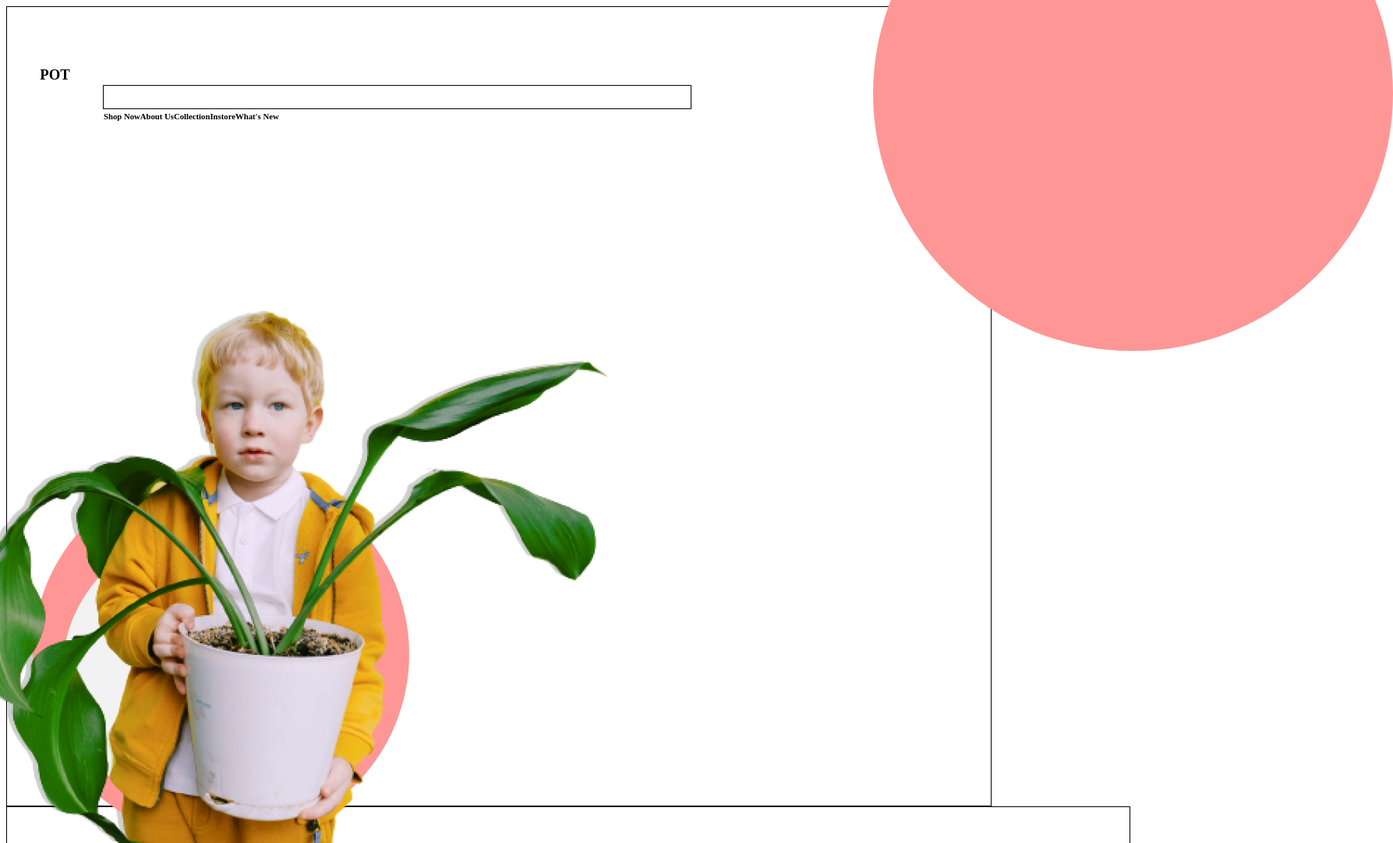
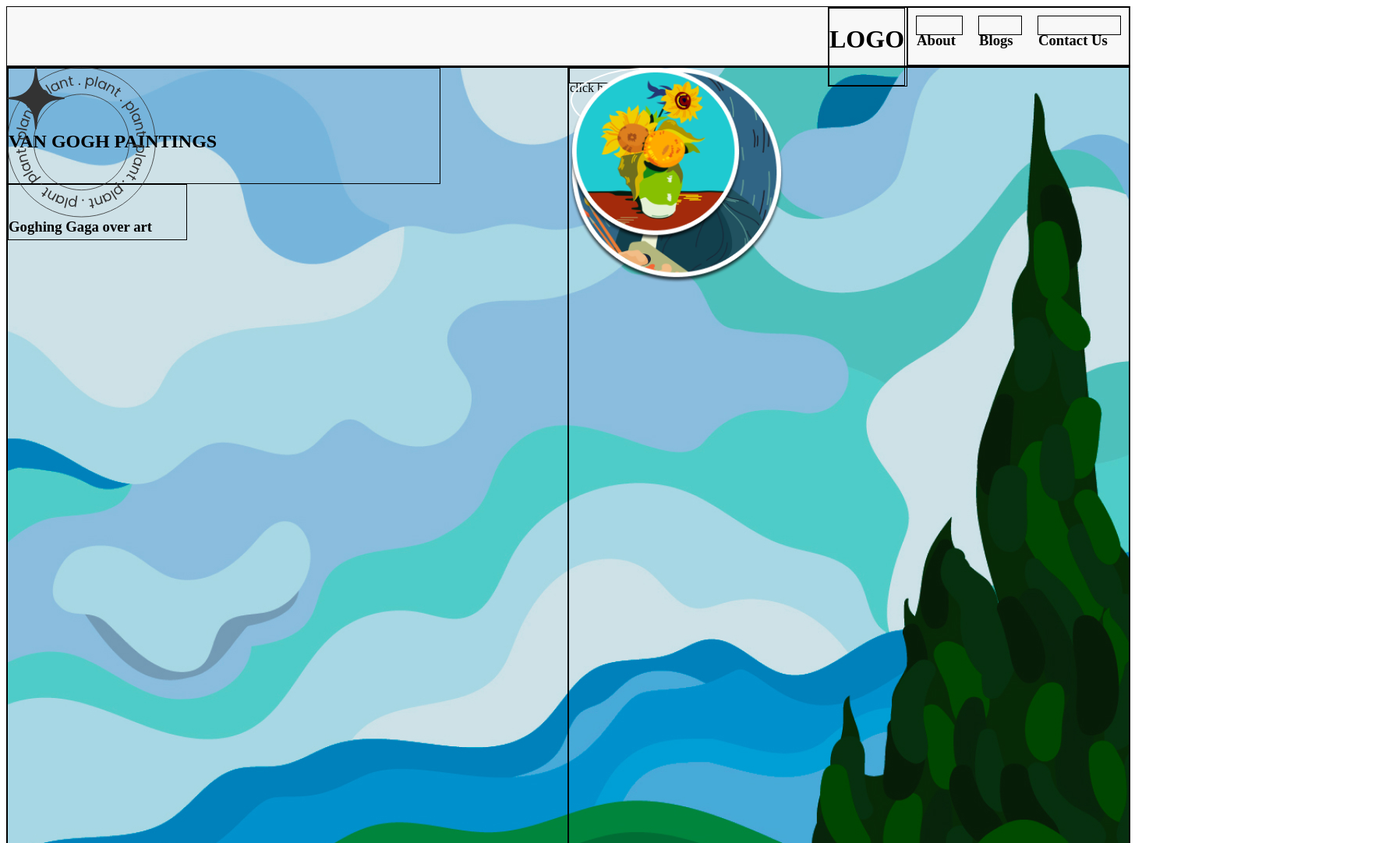
Before and after one commit to F3lipe4/Landing-page, a plain HTML site: page Index.html in a window 1280 px wide. Shown: the top 1081 px of the page at 78% size, 1787 px wide, since content can reach past the window. Drawn offline with Linux system fonts and the light colour scheme.

Commit message:
Landing page no css

```diff
--- a/Index.html
+++ b/Index.html
@@ -7,62 +7,46 @@
     <title>Plant house</title>
     <link rel="stylesheet" href="css/style.css">
 </head>
-<header>
-    <section class="flex-principal">
-        <section class="flex-pot">
-            <div class="pot">
-                <h1>POT</h1>
+<header class="header flex">
+        <div class="lin flex">
+            <div class="logo flex">
+                <h1>LOGO</h1>
             </div>
-        </section>
-        <section class="flex-menu">
-            <div class="menu">
-                <div>
-                    <h6>Shop Now</h6>
         </div>
-                    <h6>About Us</h6>
-                <h6>Collection</h6>
-                <h6>Instore</h6>
-                <h6>What's New</h6>
+    <div class="info flex">
+    <div class="about flex">
+        <h3>About</h2>
     </div>
-        </section>
-    <div class="sign">
-
+    <div class="blog flex">
+        <h3>Blogs</h2>
     </div>
-    </section>
+    <div class="contact flex">
+        <h3>Contact Us</h2>
+    </div>
+</div>
 </header>
 <body>
-    <section class="flex-principal">
-    <div class="principal">
-        <section class="flex-plant">
-            <div class="plant">
-            PLANT
+    <section class="principal">
+    <div class="izq flex">
+        <div class="titol flex">
+            <h1> VAN GOGH PAINTINGS</h1>
         </div>
-        </section>
-        <section class="flex-house">
-            <div class="house">
-                HOUSE
+        <div class="text flex">
+            <h3>Goghing Gaga over art</h3>
         </div>
-        </section>
-        <section class="flex-text">
-            <div class="text">
-                Lorem ipsum dolor sit amet, consectetur adipiscing elit, sed do eiusmod tempor
     </div>
-        </section>
-    <img class="enano" src="assets/img/pexels-anna-shvets-3771640-removebg-preview 1(2).png" width="892" height="703">
-    <div class="circulo1">
-
+    <div class="dere flex">
+        <div class="click flex">
+            <p>click here</p>
         </div>
-
-    <img class="sombra" src="assets/img/pexels-anna-shvets-3771640-removebg-preview 1(4).png" width="892" height="703">
-    <img class="circle2" src="assets/img/Ellipse 202(7).svg" width="483" height="477.93">
-    <img class="whtcircle" src="assets/img/Ellipse 203(1).svg" width="366.58" height="362.73">
-    <img class="circle3" src="assets/img/Ellipse 202(6).svg" width="274.88" height="272">
-    <img class="circle4" src="assets/img/Ellipse 202(5).svg" width="667" height="660">
-    <div class="info">
-        <div class="facebook"></div>
-        <div class="twitter"></div>
-
+        <img class="circleclick" src="assets/img/Vector 57.svg">
+        <img class="img1" src="assets/img/7670662_2.png">
+        <img class="img2" src="assets/img/7666703_1.png">
+        <img class="star" src="assets/img/star.svg">
     </div>
+    <div class="center">
+        <img class="plant" src="assets/img/Font circle.svg">
+        <img class="starplant" src="assets/img/Soft Star.svg">
     </div>
     </section>
 </body>
--- a/css/style.css
+++ b/css/style.css
@@ -1,145 +1,120 @@
-.flex-principal{
+.principal{
     border: 1px solid black;
     background: white;
     display: flex;
-    position: flex;
     width: 1440px;
     height: 1024px;
     flex-wrap: wrap;
     flex-flow: row;
+    background-image: url(../assets/img/7597326_1.jpg);
 }
-
-.flex-plant{
-    background: antiquewhite;
-    position: flex;
+.header{
     display: flex;
-    width: 702px;
-    height: 156px;
-
+    background: rgba(217, 217, 217, 0.2);
+    width: 1440px;
+    height: 75px;
+    justify-content: flex-end;
+}
+.flex{
+border: 1px solid black;
+}
+.logo > .header{
+    display: flex;
+    height: 28px;
+    width: 89px;
+    margin-top: 10px;
+    margin-left: 60px;
+}
+.info{
+    display: flex;
+    flex-direction: row;
+    justify-content: flex-end;
+}
+.about{
+    display: flex;
+    width: 58px;
+    height: 23px;
+    margin: 10px;
+    line-height: 23px;
+}
+.blog{
+    display: flex;
+    width: 54px;
+    height: 23px;
+    margin: 10px;
+    line-height: 23px;
+}
+.contact{
+    display: flex;
+    width: 105px;
+    height: 23px;
+    margin: 10px;
+    line-height: 23px;
+}
+.lin{
+    display: flex;
+    width: 100px;
+    height: 100px;
+}
+.izq{
+    display: flex;
+    flex-direction: column;
+    width: 720px;
+    height: 1024px;
+}
+.titol{
+    display: flex;
+    width: 553px;
+    height: 147px;
+    line-height: 147px;
+}
+.text{
+    display: flex;
+    width: 228px;
+    height: 70px;
+    line-height: 70px;
+}
+.dere{
+    display: flex;
+    width: 720px;
+    height: 1024px;
+}
+.click{
+    display: flex;
+    width: 109px;
+    height: 18px;
+    line-height: 18px;
+}
+.circleclick{
+    position: absolute;
+    width: 199px;
+    height: 82px;
+}
+.img1{
+    position: absolute;
+    width: 276px;
+    height: 276px;
+}
+.img2{
+    position: absolute;
+    width: 222px;
+    height: 222px;
+}
+.star{
+    display: flex;
+    width: 60px;
+    height: 75px;
+}
+.center{
+    position: absolute;
 }
 .plant{
-    background: white;
-    position: flex;
-    display: flex;
-    width: 702px;
-    height: 156px;
-    line-height: 156px;
-    align-content: center;
-    justify-content: center;
+    position: absolute;
+    width: 191px;
+    height: 193.47px;
 }
-.flex-house{
-    background-color: blue;
-    position: flex;
-    display: flex;
-    width: 574px;
-    height: 124px;
+.starplant{
+    position: absolute;
+    width: 74px;
+    height: 80px;
 }
-.house{
-    background: white;
-    position: flex;
-    display: flex;
-    width: 574px;
-    height: 124px;
-    line-height: 124px;
-    align-content: center;
-    justify-content: center;
-}
-.flex-text{
-    position: flex;
-    display: flex;
-    width: 420px;
-    height: 46px;
-}
-.text{
-    background: white;
-    position: flex;
-    display: flex;
-    width: 420px;
-    height: 46px;
-    line-height: 46px;
-    align-content: center;
-    justify-content: center;
-}
-.enano{
-    z-index: 1;
-    position: absolute;
-    width: 892px;
-    height: 703px;
-    left: -97px;
-    top: 378px;
-}
-.sombra{
-    position: absolute;
-    width: 892px;
-    height: 703px;
-    left: -104px;
-    top: 376px;
-}
-.circle1{
-    border: 1px solid black;
-    display: flex;
-    background-image: url(../assets/img/Ellipse-202-4.svg);
-}
-.circle1{
-    background-image: url(../assets/img/Ellipse-202-4.svg);
-}
-.circle2{
-    position: absolute;
-    width: 483px;
-    height: 477.93px;
-    left: 42px;
-    top: 600px;
-}
-.whtcircle{
-    position: absolute;
-    width: 366.58px;
-    height: 362.73px;
-    left: 80px;
-    top: 680px;
-}
-.circle3{
-    position: flex;
-    display: flex;
-    width: 274.88px;
-    height: 272px;
-}
-.circle4{
-    position: absolute;
-    width: 667px;
-    height: 660px;
-    left: 1120px;
-    top: -210px;
-}
-.flex-pot{
-    margin: 30px;
-    position: flex;
-    display: flex;
-    width: 63px;
-    height: 76px;
-}
-.pot{
-    display: flex;
-    width: 63px;
-    height: 76px;
-    line-height: 76px;
-    align-content: center;
-    justify-content: center;
-}
-header{
-    display: flex;
-    justify-content: center;
-    flex-flow: row wrap;
-}
-.flex-menu{
-    display: flex;
-    width: 755px;
-    height: 29px;
-}
-.menu{
-    border: 1px solid black;
-    display: flex;
-    width: 755px;
-    height: 29px;
-    line-height: 29px;
-    margin-top: 100px;
-}
```
Also changed, not shown: assets/img/7597326_1.jpg (added), assets/img/7666703_1.png (added), assets/img/7670662_2.png (added), assets/img/Ellipse 202(5).svg (deleted), assets/img/Ellipse 202(6).svg (deleted), assets/img/Ellipse 202(7).svg (deleted), assets/img/Ellipse 203(1).svg (deleted), assets/img/Ellipse-202-4.svg (deleted), assets/img/Font circle.svg (added), assets/img/Soft Star.svg (added), assets/img/Vector 57.svg (added), assets/img/pexels-anna-shvets-3771640-removebg-preview 1(2).png (deleted), assets/img/pexels-anna-shvets-3771640-removebg-preview 1(4).png (deleted), assets/img/star.svg (added). Lines whose indentation alone changed are shown as unchanged.
